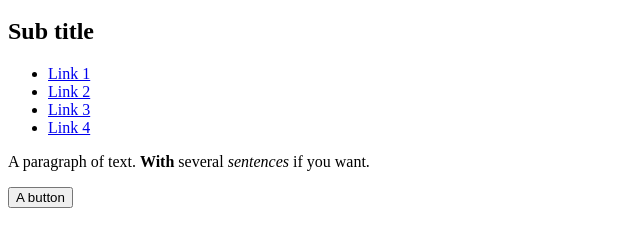
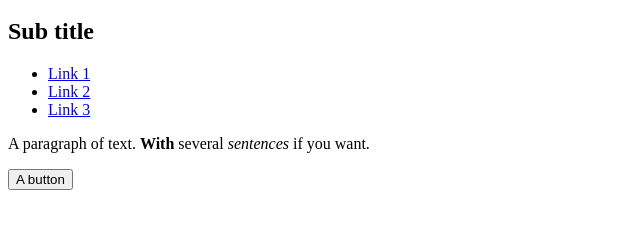
Before and after one commit to cssndralee/codingcourse, a plain HTML site: page index.html in a window 1280 px wide. Shown: the part 48-294 px from the top of the page, without its empty margins (0-640 px from the left). Drawn offline with Linux system fonts and the light colour scheme.

Commit message:
removed list item

```diff
--- a/index.html
+++ b/index.html
@@ -11,7 +11,6 @@
     <li><a href='#'>Link 1</a></li>
     <li><a href='#'>Link 2</a></li>
     <li><a href='#'>Link 3</a></li>
-    <li><a href='#'>Link 4</a></li>
   </ul>
 
   <div>
```
